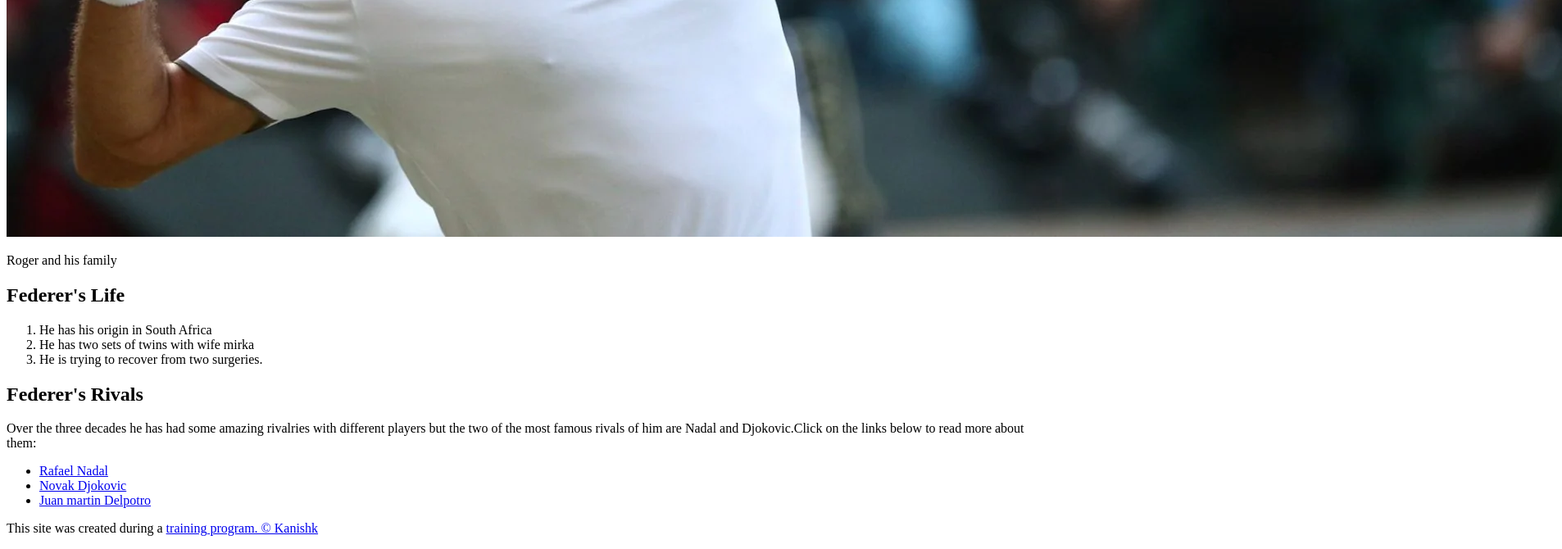
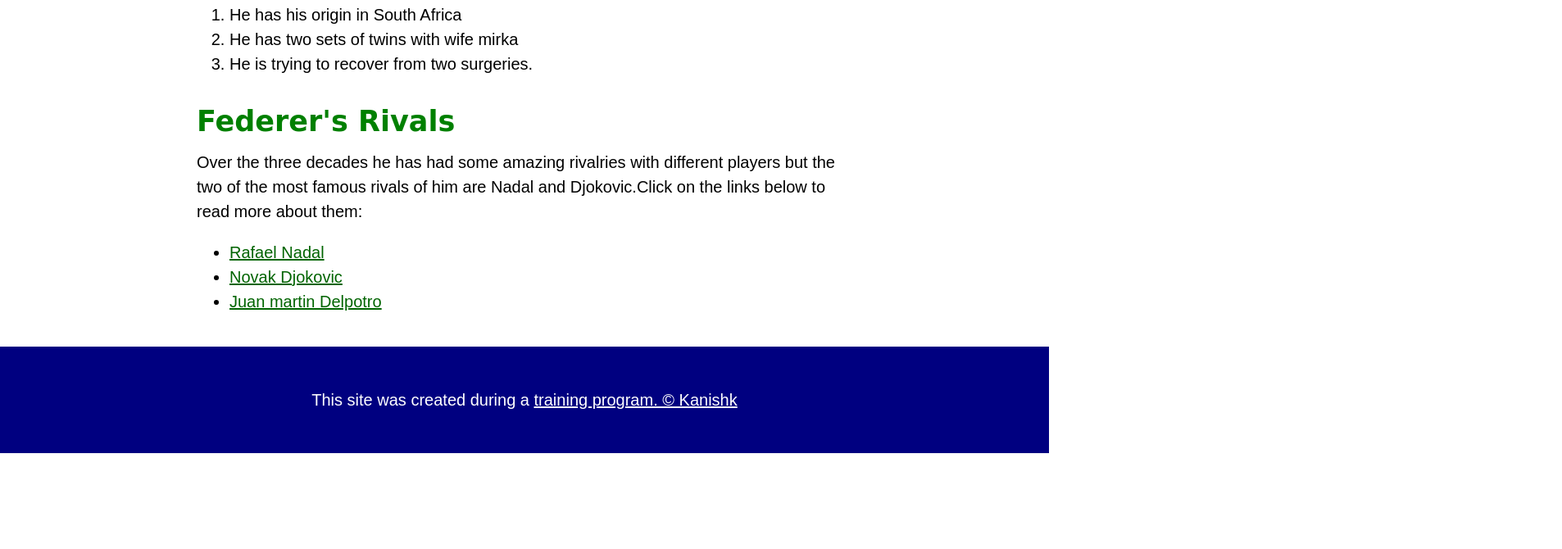
Before and after one commit to kanivarun17/Mysurpa, a plain HTML site: page index.html in a window 1280 px wide. Shown: the part 1520-2190 px from the top of the page at 82% size, 1906 px wide, since content can reach past the window. After the commit the page ends 2073 px from the top, so only its background shows below. Drawn offline with Linux system fonts and the light colour scheme; a web font is replaced by a local one.

Commit message:
Wrote the css for my fav players website.

```diff
--- /dev/null
+++ b/css/Rf.css
@@ -0,0 +1,80 @@
+body{
+	margin: 0;
+	font-family: sans-serif;
+	font-size: 20px;
+	line-height: 30px;
+}
+
+header{
+	background-color: navy;
+	text-align: center;
+	padding-top: 50px;
+	padding-bottom: 30px;
+}
+
+h1,h2{
+	font-family: 'Grenze Gotisch', cursive;
+}
+
+header h1{
+	color: white;
+	font-size: 50px;
+}
+
+header img{
+	border-radius: 250px;
+	width: 500px;
+	border: 10px solid #FFFF00;
+}
+
+main{
+	max-width: 800px;
+	margin: 0 auto;
+	padding: 20px 20px 20px 20px;
+}
+
+main img{
+	max-width: 100%;
+}
+
+h2{
+	font-size: 35px;
+	color: green;
+	margin: 40px 0 10px;
+}
+
+a{
+	color: darkgreen;
+
+}
+a:hover{
+	color: yellow;
+	background-color: red;
+
+}
+
+footer{
+	background-color: navy;
+	text-align: center;
+	color: white;
+	padding: 50px;
+}
+
+footer p{
+	margin: 0;
+}
+footer a{
+	color:white;
+}
+
+footer a:hover{
+	opacity: 0.5;
+	background-color: transparent;
+}
+
+p.caption{
+	color:red;
+	font-style: italic;
+	margin-top: 0;
+
+}
--- a/index.html
+++ b/index.html
@@ -3,6 +3,8 @@
 <head>
 	<title>Roger Federer</title>
 	<link rel="icon" href="img/big roger.jpeg">
+	<link href="https://fonts.googleapis.com/css2?family=Grenze+Gotisch&display=swap" rel="stylesheet">
+	<link rel="stylesheet" type="text/css" href="css/Rf.css">
 </head>
 <body>
     <!--header element-->
@@ -16,7 +18,7 @@
 		<h2>About Roger federer</h2>
 		<p>One of the greatest players to have graced the tennis courts all around the world and who has aquired fans from all parts of the globe.</p>
 		<img src="img/big roger.jpeg">
-		<p>Roger and his family</p>
+		<p class="caption">Roger and his family</p>
 		<!-- Life -->
 		<h2>Federer's Life</h2>
 		<ol>
```
